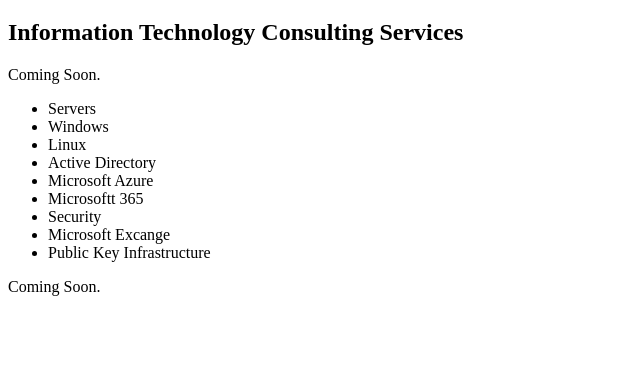
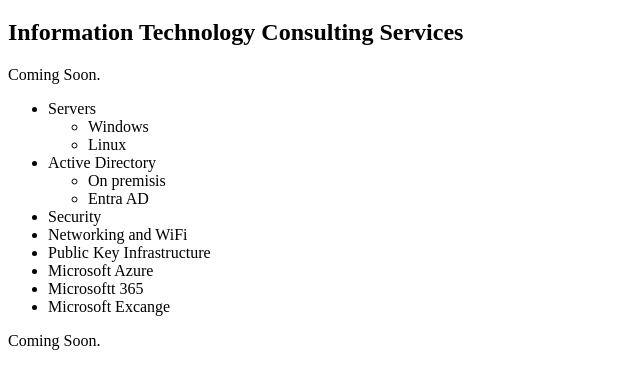
Before and after one commit to jmdwv/jazcon, a website: page src/index.html in a window 1280 px wide. Shown: the part 61-450 px from the top of the page, without its empty margins (0-640 px from the left). Drawn offline with Linux system fonts and the light colour scheme.

Commit message:
update index.html

```diff
--- a/src/index.html
+++ b/src/index.html
@@ -11,14 +11,22 @@
     <p>Coming Soon.</p>
     <ul>
         <li>Servers</li>
+        <ul>
             <li>Windows</li>
             <li>Linux</li>
+        </ul>
         <li>Active Directory</li>
+        <ul>
+            <li>On premisis</li>
+            <li>Entra AD</li>
+        </ul>
+        <li>Security</li>
+        <li>Networking and WiFi</li>
+        <li>Public Key Infrastructure</li>
         <li>Microsoft Azure</li>
         <li>Microsoftt 365</li>
-        <li>Security</li>
         <li>Microsoft Excange</li>
-        <li>Public Key Infrastructure</li>
+
     </ul>
     <p>Coming Soon.</p>
 </body>
```
